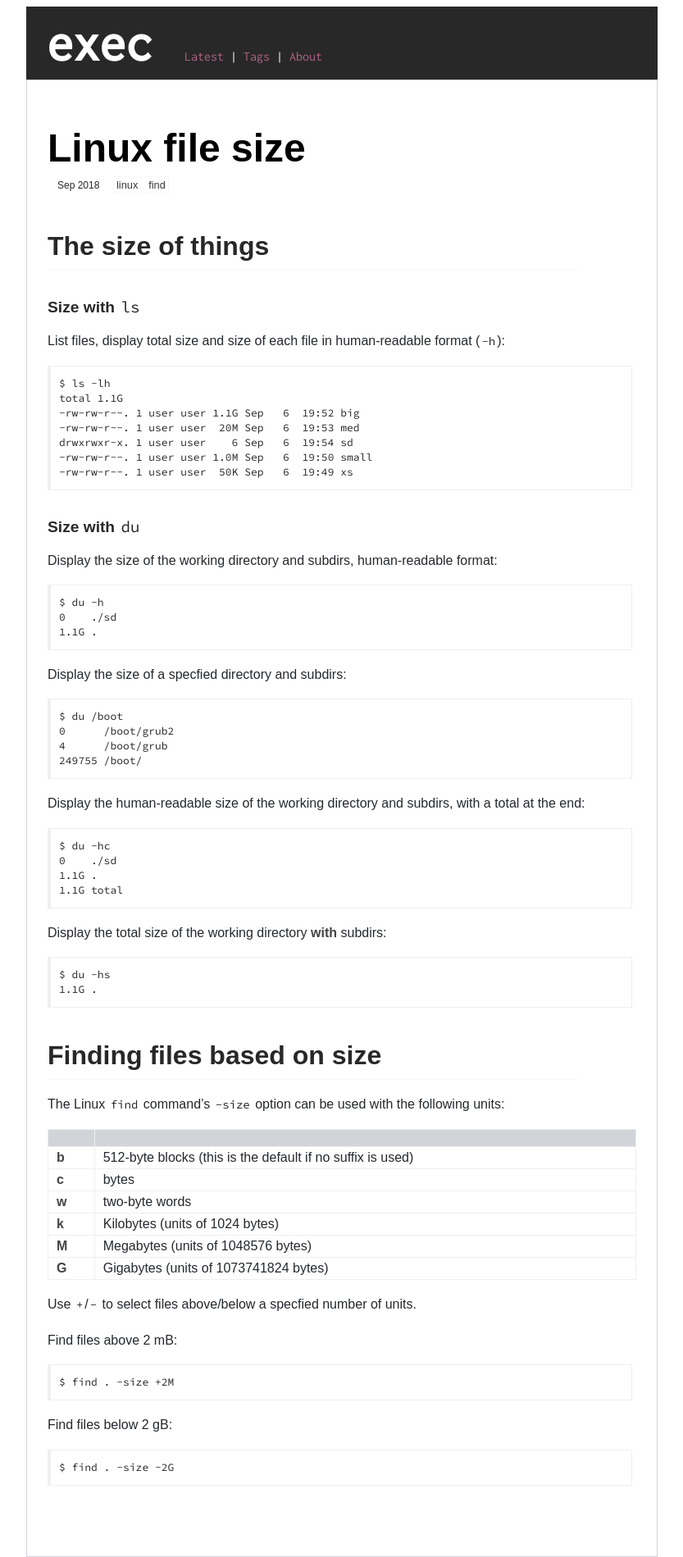
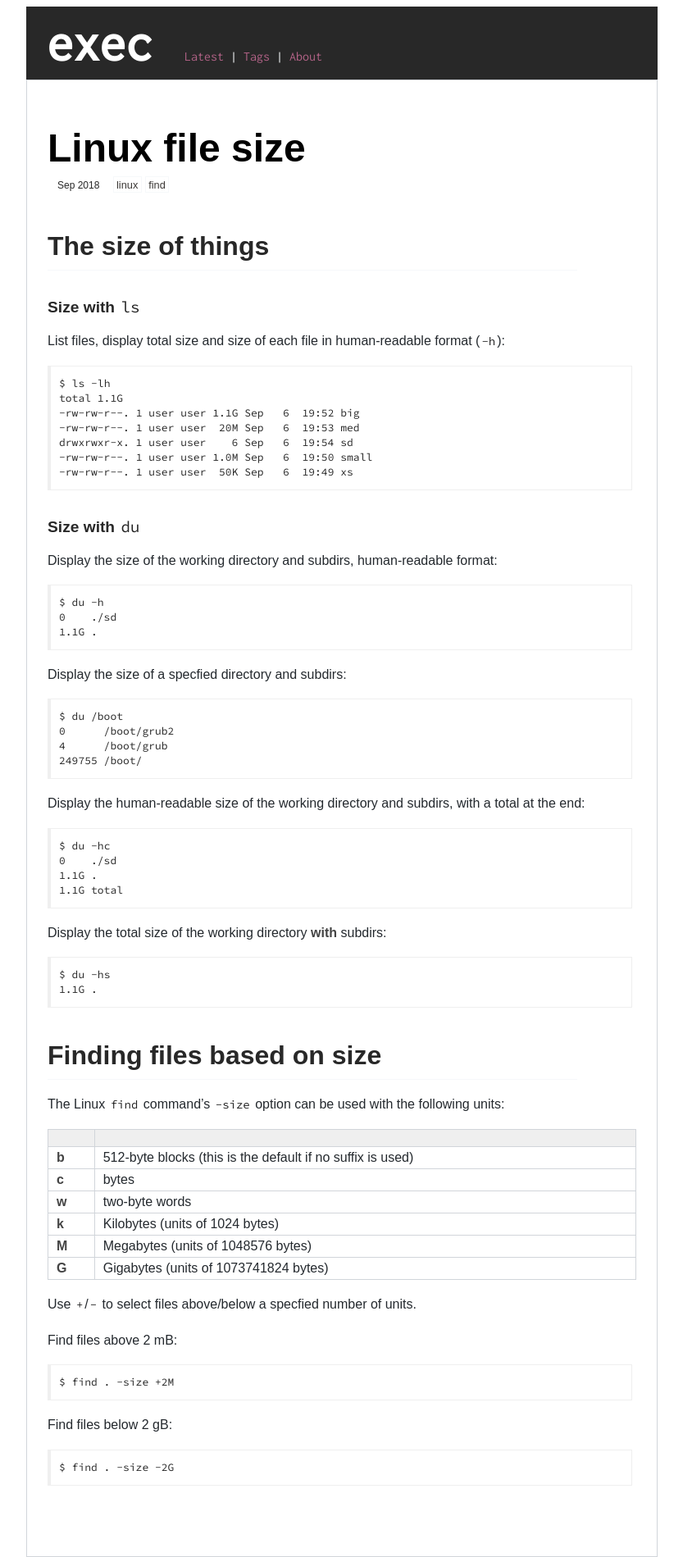
Before and after one commit to execas/execas.github.io, a Jekyll site: the page built from _posts/2018-09-07-linux-file-size.md, in a window 1280 px wide. Shown: the whole page at 82% size, without its empty margins (223-1056 px from the left). Built offline with Jekyll 4.4.1, drawn with Linux system fonts in a browser that asks for light colours.

Commit message:
Update execas.css

```diff
--- a/css/execas.css
+++ b/css/execas.css
@@ -318,7 +318,7 @@ END: postinfo
 
 .post table {
      border-collapse: collapse;
-     border: 1px solid #efefef;
+     border: 1px solid #d1d5da;
      width: 100%;
 }
 
@@ -326,16 +326,16 @@ END: postinfo
      padding: 4px;
      padding-left: 10px;
      padding-right: 10px;
-     border: 1px solid #efefef;
+     border: 1px solid #d1d5da;
 }
 
 .post tr {
-     border: 1px solid #efefef;
+     border: 1px solid #d1d5da;
 }
 
 .post th {
-     border: 1px solid #efefef;
-     background-color: #d1d5da;
+     border: 1px solid #d1d5da;
+     background-color: #efefef;
 }
 
 div:empty {
```
